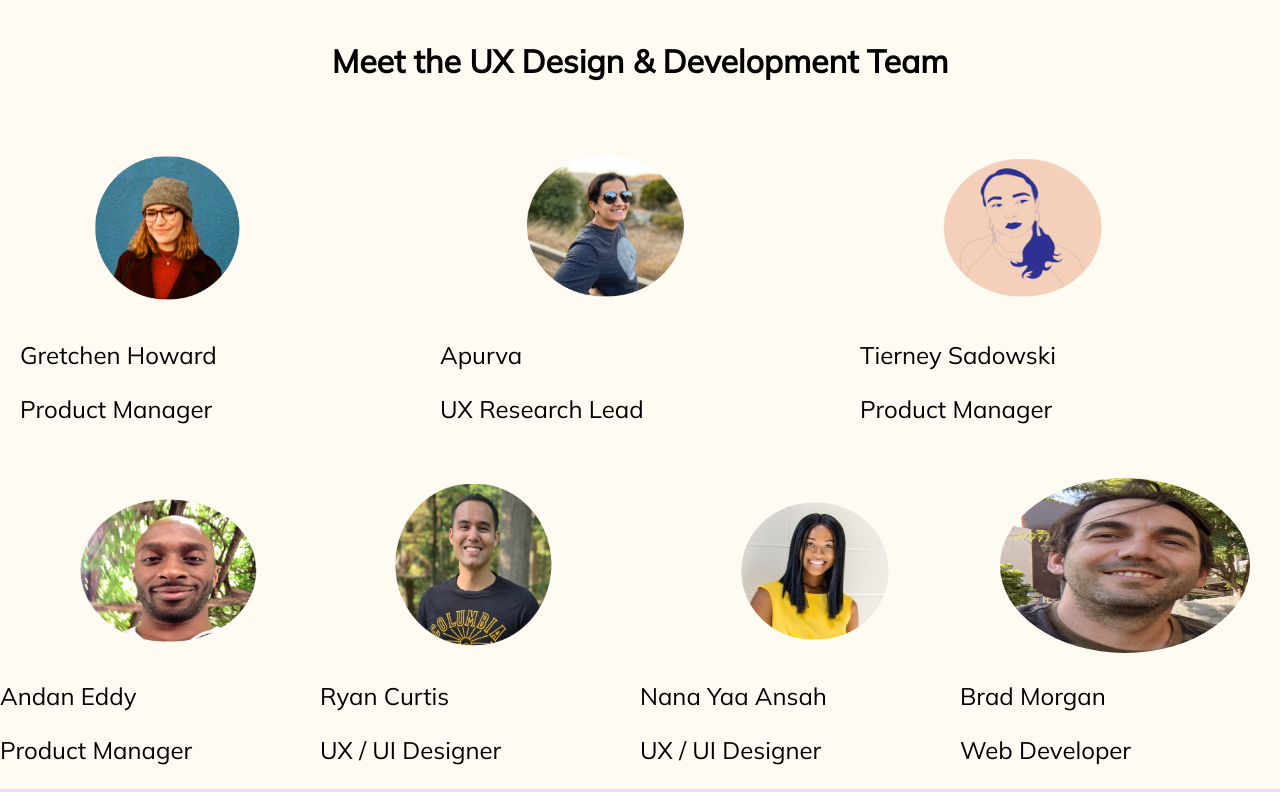
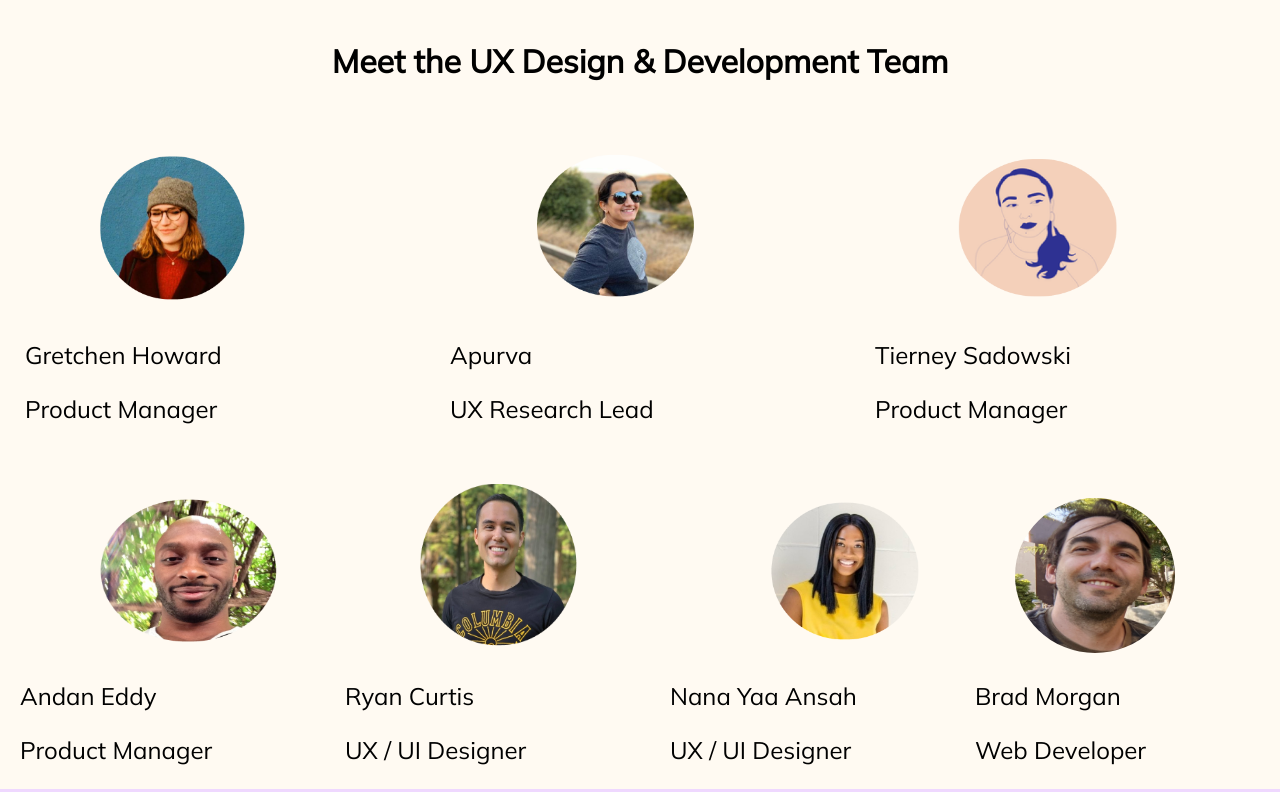
Before and after one commit to bkmorgan3/expunge-assist-landing-page, a Gatsby site in the folder hello-world/: page /about in a window 1280 px wide. Shown: the part 1820-2612 px from the top of the page. Built offline with nearby package versions, Linux system fonts and the light colour scheme; Gatsby itself is replaced by a stand-in of ours.

Commit message:
Adds all profiles to team section

```diff
--- a/hello-world/src/components/Profile.js
+++ b/hello-world/src/components/Profile.js
@@ -1,16 +1,15 @@
-import React from "react";
-import styled from "styled-components";
+import React from "react"
+import styled from "styled-components"
 import "@fontsource/mulish"
 
 const ProfileContainer = styled.div`
   width: 400px;
-    /* border: 2px solid red; */
+  padding-left: 20px;
 `
 
 const Image = styled.img`
   width: 250px;
   height: 175px;
-    /* border: 1px solid red; */
   margin-left: 40px;
   border-radius: 50%;
 `
@@ -20,7 +19,7 @@ const TeamMemberText = styled.p`
   font-family: "mulish";
 `
 
-export default function Profile({name, title, image}) {
+export default function Profile({ name, title, image }) {
   return (
     <ProfileContainer>
       <Image src={image} alt="Team member photo" />
--- a/hello-world/src/pages/about.js
+++ b/hello-world/src/pages/about.js
@@ -10,10 +10,10 @@ import checkmark from "../assets/images/checkmark.png"
 import Gretchen from "../assets/images/Gretchen.png"
 import Apurva from "../assets/images/Apurva.png"
 import Tierney from "../assets/images/Tierney.png"
-import Andan from "../assets/images/Andan.png";
-import Ryan from "../assets/images/Ryan1.png";
-import NanaYaa from "../assets/images/NanaYaa.png";
-import Brad from "../assets/images/Brad.png";
+import Andan from "../assets/images/Andan.png"
+import Ryan from "../assets/images/Ryan1.png"
+import NanaYaa from "../assets/images/NanaYaa.png"
+import Brad from "../assets/images/Brad.png"
 import "@fontsource/mulish"
 
 const PageContainer = styled.div`
@@ -188,7 +188,7 @@ const TeamContainer = styled.div`
   width: 100%;
   min-height: 500px;
   background-color: #fffaf2;
-`;
+`
 
 const TeamHeadingContainer = styled.div`
   width: 100%;
@@ -202,6 +202,23 @@ const TeamRowContainer = styled.div`
   padding-top: 30px;
   display: flex;
   justify-content: space-evenly;
+`
+
+const BradPhoto = styled.img`
+  border-radius: 50%;
+  height: 155px;
+  width: 160px;
+  margin-left: 40px;
+`
+
+const ProfileContainer = styled.div`
+  width: 400px;
+  padding-top: 20px;
+`
+
+const TeamMemberText = styled.p`
+  font-size: 1.5em;
+  font-family: "mulish";
 `
 
 export default function About() {
@@ -314,22 +331,35 @@ export default function About() {
       </JoinContainer>
       <TeamContainer>
         <TeamHeadingContainer>
-          <Heading>
-            Meet the UX Design & Development Team
-          </Heading>
+          <Heading>Meet the UX Design & Development Team</Heading>
         </TeamHeadingContainer>
         <TeamRowContainer>
-          <Profile name="Gretchen Howard" title="Product Manager" image={Gretchen} />
+          <Profile
+            name="Gretchen Howard"
+            title="Product Manager"
+            image={Gretchen}
+          />
           <Profile name="Apurva" title=" UX Research Lead" image={Apurva} />
-          <Profile name="Tierney Sadowski" title="Product Manager" image={Tierney} />
+          <Profile
+            name="Tierney Sadowski"
+            title="Product Manager"
+            image={Tierney}
+          />
         </TeamRowContainer>
         <TeamRowContainer>
           <Profile name="Andan Eddy" title="Product Manager" image={Andan} />
           <Profile name="Ryan Curtis" title="UX / UI Designer" image={Ryan} />
-          <Profile name=" Nana Yaa Ansah" title="UX / UI Designer" image={NanaYaa} />
-          <Profile name="Brad Morgan" title="Web Developer" image={Brad} />
+          <Profile
+            name=" Nana Yaa Ansah"
+            title="UX / UI Designer"
+            image={NanaYaa}
+          />
+          <ProfileContainer>
+            <BradPhoto src={Brad} alt="Brad" />
+            <TeamMemberText>Brad Morgan</TeamMemberText>
+            <TeamMemberText>Web Developer</TeamMemberText>
+          </ProfileContainer>
         </TeamRowContainer>
-
       </TeamContainer>
       <Footer />
     </PageContainer>
```
Lines whose indentation alone changed are shown as unchanged.
